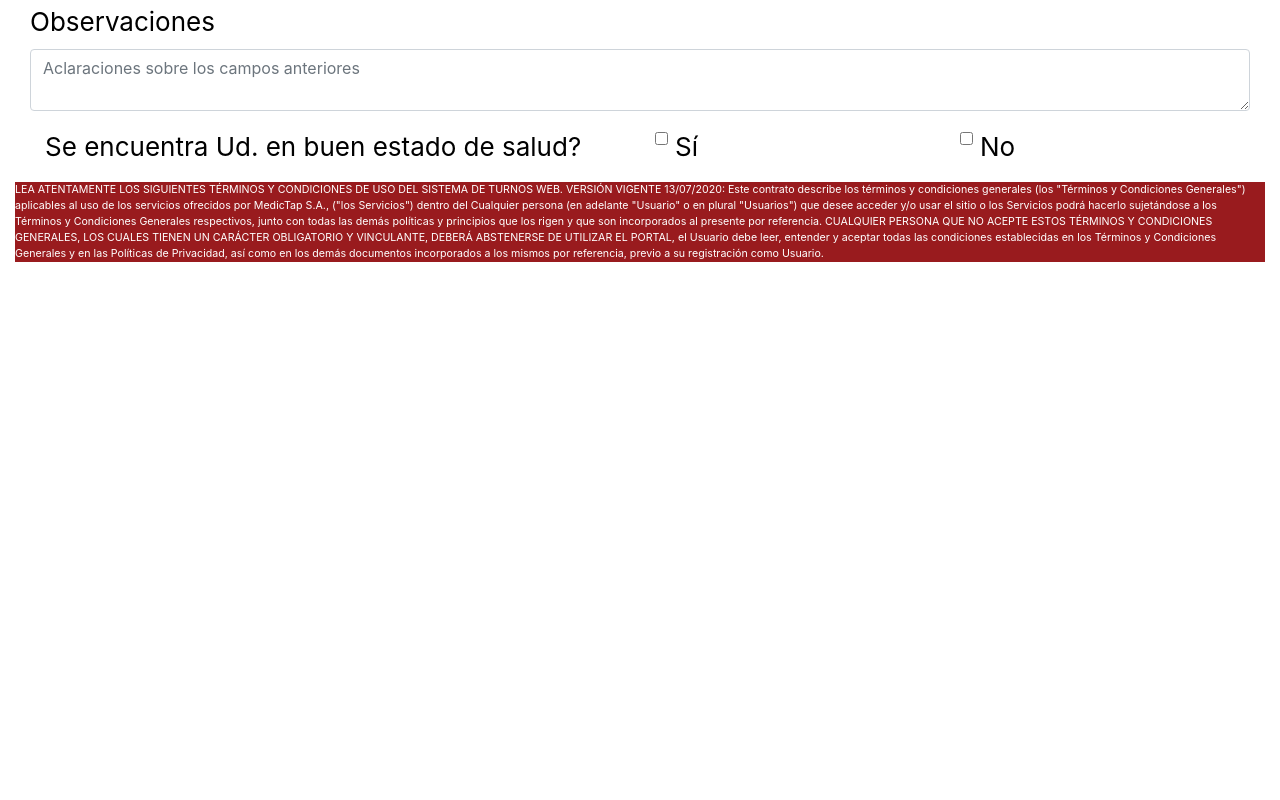
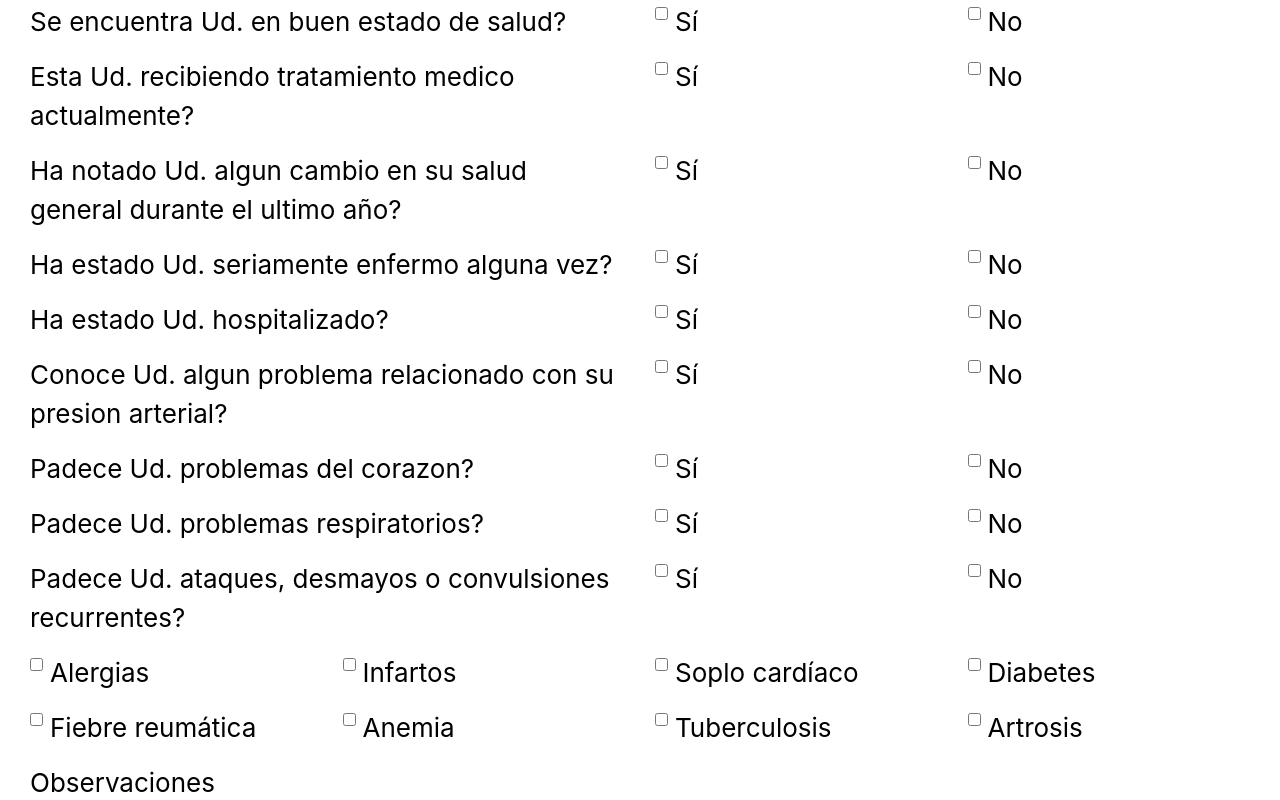
Before and after one commit to DarVerZi/meditTap, a React (Create React App) app: page /HistoriaClinica in a window 1280 px wide. Shown: the part 680-1480 px from the top of the page. Before the commit the page ends 942 px from the top, so only its background shows below. Built offline with nearby package versions, Linux system fonts and the light colour scheme.

Commit message:
Tabla de novedades en HC

```diff
--- a/src/App.css
+++ b/src/App.css
@@ -17,7 +17,6 @@
   background-color: #F6ECEA;
   min-height: 10px;
   display: flex;
-  flex-direction: column;
   align-items: center;
   width: 100%;
   justify-content: center;
@@ -28,7 +27,6 @@
 .App-body {
   min-height: 10px;
   display: flex;
-  flex-direction: column;
   align-items: center;
   justify-content: center;
   font-size: calc(10px + 2vmin);
@@ -39,7 +37,6 @@
 .App-footer {
   min-height: 10px;
   display: flex;
-  flex-direction: column;
   align-items: center;
   justify-content: center;
   background-color: #991B1E;
--- a/src/components/Descriptions-HC.js
+++ /dev/null
@@ -1,73 +0,0 @@
-import React from 'react';
-export default function HCDescriptions() {
-
-    return (
-
-
-<div>
-            <div>
-                Esta Ud. recibiendo tratamiento medico actualmente?
-            </div>
-
-            <div>
-                Ha notado Ud. algun cambio en su salud general durante el ultimo año?
-            </div>
-
-            <div>
-                Ha estado Ud. seriamente enfermo alguna vez?
-        </div>
-
-            <div>
-                Ha estado Ud. hospitalizado?
-        </div>
-
-            <div>
-                Conoce Ud. algun problema relacionado con su presion?
-        </div>
-
-            <div>
-                Padece Ud. problemas del corazon?
-        </div>
-
-            <div>
-                Padece Ud. problemas respiratorios?
-        </div>
-
-            <div>
-                Padece Ud. ataques, desmayos o convulsiones recurrentes?
-        </div>
-
-            <div>
-                Ha padecido Ud. alguna vez alergias?
-        </div>
-
-            <div>
-                Ha padecido Ud. alguna vez un infarto cardiaco?
-        </div>
-
-            <div>
-                Ha padecido Ud. alguna vez un soplo cardiaco?
-        </div>
-
-            <div>
-                Ha padecido Ud. alguna vez fiebre reumatica?
-        </div>
-
-            <div>
-                Ha padecido Ud. alguna vez anemias?
-        </div>
-
-            <div>
-                Ha padecido Ud. alguna vez diabetes?
-        </div>
-
-            <div>
-                Ha padecido Ud. alguna vez tuberculosis?
-        </div>
-
-            <div>
-                Ha padecido Ud. alguna vez artrosis?
-        </div>
-        </div>
-    );
-}
--- a/src/components/HistoriaClinica.js
+++ b/src/components/HistoriaClinica.js
@@ -9,7 +9,6 @@ import IconLabelButtons from './IconLabelButtons';
 import ComboBox from './ComboBox';
 import FormHC from './FormHC';
 import HCCheckBoxes from './CheckBoxes-HC';
-import HCDescriptions from './Descriptions-HC';
 
 const drawerWidth = 240;
 
@@ -159,7 +158,6 @@ function HistoriaClinica(props) {
             <FormHC/>
             </Grid>
             <Grid item xs={6}>
-            <HCDescriptions/>
             </Grid>
             <Grid item xs={6}>
             <HCCheckBoxes/>
--- a/src/components/Login.js
+++ b/src/components/Login.js
@@ -16,6 +16,7 @@ import { withStyles } from "@material-ui/core/styles";
 //import AlertDialog from './AlertDialog';
 import {withRouter} from 'react-router-dom';
 import MiComponente from './MiComponente';
+import { BrowserRouter, Route, Switch } from 'react-router-dom';
 
 
 
@@ -80,7 +81,9 @@ class Ingreso extends React.Component{
           state: {
             rol: this.state.rol
           }
+
       });
+
     } else if (this.state.email==="admin@gmail.com" && this.state.password==="123456") {
           console.log(this.state.rol1)
             this.props.history.push({
--- a/src/components/VistaHCMed.js
+++ b/src/components/VistaHCMed.js
@@ -9,7 +9,6 @@ import IconLabelButtons from './IconLabelButtons';
 import ComboBox from './ComboBox';
 import FormHC from './FormHC';
 import HCCheckBoxes from './CheckBoxes-HC';
-import HCDescriptions from './Descriptions-HC';
 import MenuAppBar from './MenuAppBar2';
 import TextField from '@material-ui/core/TextField';
 
@@ -94,14 +93,9 @@ return (
     <input type="text" class="form-control" id="inputCel"/>
   </div>
   </div>
-  <div class="form-group">
-    <label for="inputObser">Observaciones</label>
-    <textarea type="text" class="form-control" id="inputObser" placeholder="Aclaraciones sobre los campos anteriores"/>
-  </div>
   {/*<button type="submit" class="btn btn-primary">Sign in</button>*/}
 </form>
                 </div>
-                <div className="col-12">
                 {/* Formulario de datos médicos */}
                 <div className="col-12">
                 <div class="form-group row">
@@ -123,9 +117,256 @@ return (
       </div>
     </div>
   </div>
+  <div class="form-group row">
+    <div class="col-sm-6">Esta Ud. recibiendo tratamiento medico actualmente?</div>
+    <div class="col-sm-3">
+      <div class="form-check">
+        <input class="form-check-input" type="checkbox" id="gridCheck1"/>
+        <label class="form-check-label" for="gridCheck1">
+          Sí
+        </label>
+      </div>
+    </div>
+    <div class="col-sm-3">
+      <div class="form-check">
+        <input class="form-check-input" type="checkbox" id="gridCheck1"/>
+        <label class="form-check-label" for="gridCheck1">
+          No
+        </label>
+      </div>
+    </div>
+  </div>
+  <div class="form-group row">
+    <div class="col-sm-6">Ha notado Ud. algun cambio en su salud general durante el ultimo año?</div>
+    <div class="col-sm-3">
+      <div class="form-check">
+        <input class="form-check-input" type="checkbox" id="gridCheck1"/>
+        <label class="form-check-label" for="gridCheck1">
+          Sí
+        </label>
+      </div>
+    </div>
+    <div class="col-sm-3">
+      <div class="form-check">
+        <input class="form-check-input" type="checkbox" id="gridCheck1"/>
+        <label class="form-check-label" for="gridCheck1">
+          No
+        </label>
+      </div>
+    </div>
+  </div>
+  <div class="form-group row">
+    <div class="col-sm-6">Ha estado Ud. seriamente enfermo alguna vez?</div>
+    <div class="col-sm-3">
+      <div class="form-check">
+        <input class="form-check-input" type="checkbox" id="gridCheck1"/>
+        <label class="form-check-label" for="gridCheck1">
+          Sí
+        </label>
+      </div>
+    </div>
+    <div class="col-sm-3">
+      <div class="form-check">
+        <input class="form-check-input" type="checkbox" id="gridCheck1"/>
+        <label class="form-check-label" for="gridCheck1">
+          No
+        </label>
+      </div>
+    </div>
+  </div>
+  <div class="form-group row">
+    <div class="col-sm-6">Ha estado Ud. hospitalizado?</div>
+    <div class="col-sm-3">
+      <div class="form-check">
+        <input class="form-check-input" type="checkbox" id="gridCheck1"/>
+        <label class="form-check-label" for="gridCheck1">
+          Sí
+        </label>
+      </div>
+    </div>
+    <div class="col-sm-3">
+      <div class="form-check">
+        <input class="form-check-input" type="checkbox" id="gridCheck1"/>
+        <label class="form-check-label" for="gridCheck1">
+          No
+        </label>
+      </div>
+    </div>
+  </div>
+  <div class="form-group row">
+    <div class="col-sm-6">Conoce Ud. algun problema relacionado con su presion arterial?</div>
+    <div class="col-sm-3">
+      <div class="form-check">
+        <input class="form-check-input" type="checkbox" id="gridCheck1"/>
+        <label class="form-check-label" for="gridCheck1">
+          Sí
+        </label>
+      </div>
+    </div>
+    <div class="col-sm-3">
+      <div class="form-check">
+        <input class="form-check-input" type="checkbox" id="gridCheck1"/>
+        <label class="form-check-label" for="gridCheck1">
+          No
+        </label>
+      </div>
+    </div>
+  </div>
+  <div class="form-group row">
+    <div class="col-sm-6">Padece Ud. problemas del corazon?</div>
+    <div class="col-sm-3">
+      <div class="form-check">
+        <input class="form-check-input" type="checkbox" id="gridCheck1"/>
+        <label class="form-check-label" for="gridCheck1">
+          Sí
+        </label>
+      </div>
+    </div>
+    <div class="col-sm-3">
+      <div class="form-check">
+        <input class="form-check-input" type="checkbox" id="gridCheck1"/>
+        <label class="form-check-label" for="gridCheck1">
+          No
+        </label>
+      </div>
+    </div>
+  </div>
+  <div class="form-group row">
+    <div class="col-sm-6">Padece Ud. problemas respiratorios?</div>
+    <div class="col-sm-3">
+      <div class="form-check">
+        <input class="form-check-input" type="checkbox" id="gridCheck1"/>
+        <label class="form-check-label" for="gridCheck1">
+          Sí
+        </label>
+      </div>
+    </div>
+    <div class="col-sm-3">
+      <div class="form-check">
+        <input class="form-check-input" type="checkbox" id="gridCheck1"/>
+        <label class="form-check-label" for="gridCheck1">
+          No
+        </label>
+      </div>
+    </div>
+  </div>
+  <div class="form-group row">
+    <div class="col-sm-6">Padece Ud. ataques, desmayos o convulsiones recurrentes?</div>
+    <div class="col-sm-3">
+      <div class="form-check">
+        <input class="form-check-input" type="checkbox" id="gridCheck1"/>
+        <label class="form-check-label" for="gridCheck1">
+          Sí
+        </label>
+      </div>
+    </div>
+    <div class="col-sm-3">
+      <div class="form-check">
+        <input class="form-check-input" type="checkbox" id="gridCheck1"/>
+        <label class="form-check-label" for="gridCheck1">
+          No
+        </label>
+      </div>
+    </div>
+  </div>
+  {/*Solo checkBoxes a partir de aquí*/}
+  <div class="form-group row">
+    <div class="col-sm-3">
+      <div class="form-check">
+        <input class="form-check-input" type="checkbox" id="gridCheck1"/>
+        <label class="form-check-label" for="gridCheck1">
+          Alergias
+        </label>
+      </div>
+    </div>
+    <div class="col-sm-3">
+      <div class="form-check">
+        <input class="form-check-input" type="checkbox" id="gridCheck1"/>
+        <label class="form-check-label" for="gridCheck1">
+          Infartos
+        </label>
+      </div>
+    </div>
+    <div class="col-sm-3">
+      <div class="form-check">
+        <input class="form-check-input" type="checkbox" id="gridCheck1"/>
+        <label class="form-check-label" for="gridCheck1">
+          Soplo cardíaco
+        </label>
+      </div>
+    </div>
+    <div class="col-sm-3">
+      <div class="form-check">
+        <input class="form-check-input" type="checkbox" id="gridCheck1"/>
+        <label class="form-check-label" for="gridCheck1">
+          Diabetes
+        </label>
+      </div>
+    </div>
+  </div>
+  <div class="form-group row">
+    <div class="col-sm-3">
+      <div class="form-check">
+        <input class="form-check-input" type="checkbox" id="gridCheck1"/>
+        <label class="form-check-label" for="gridCheck1">
+          Fiebre reumática
+        </label>
+      </div>
+    </div>
+    <div class="col-sm-3">
+      <div class="form-check">
+        <input class="form-check-input" type="checkbox" id="gridCheck1"/>
+        <label class="form-check-label" for="gridCheck1">
+          Anemia
+        </label>
+      </div>
+    </div>
+    <div class="col-sm-3">
+      <div class="form-check">
+        <input class="form-check-input" type="checkbox" id="gridCheck1"/>
+        <label class="form-check-label" for="gridCheck1">
+          Tuberculosis
+        </label>
+      </div>
+    </div>
+    <div class="col-sm-3">
+      <div class="form-check">
+        <input class="form-check-input" type="checkbox" id="gridCheck1"/>
+        <label class="form-check-label" for="gridCheck1">
+          Artrosis
+        </label>
+      </div>
+    </div>
+  </div>
+  <div class="form-group">
+    <label for="inputObser">Observaciones</label>
+    <textarea type="text" class="form-control" id="inputObser" placeholder="Aclaraciones sobre los campos anteriores"/>
+  </div>
                 </div>
+                {/*Tabla con novedades*/}
+                <table class="table table-striped">
+  <thead>
+    <tr>
+      <th scope="col-sm-3">Asunto</th>
+      <th scope="col-sm-3">Fecha</th>
+      <th scope="col-sm-6">Novedad</th>
+    </tr>
+  </thead>
+  <tbody>
+    <tr>
+      <th scope="row">Gastritis</th>
+      <td>13/08/2020</td>
+      <td>El paciente presentó un cuadro de gastritis aguda y se le recetaron los medicamentos correspondientes</td>
+    </tr>
+    <tr>
+      <th scope="row">Colesterol</th>
+      <td>15/07/2020</td>
+      <td>Valores de colesterol elevado en los últimos estudios realizados (13/07/2020)</td>
+    </tr>
+  </tbody>
+</table>
             </div>
         </div>
-        </div></div>
+        </div>
   );
 }
```
